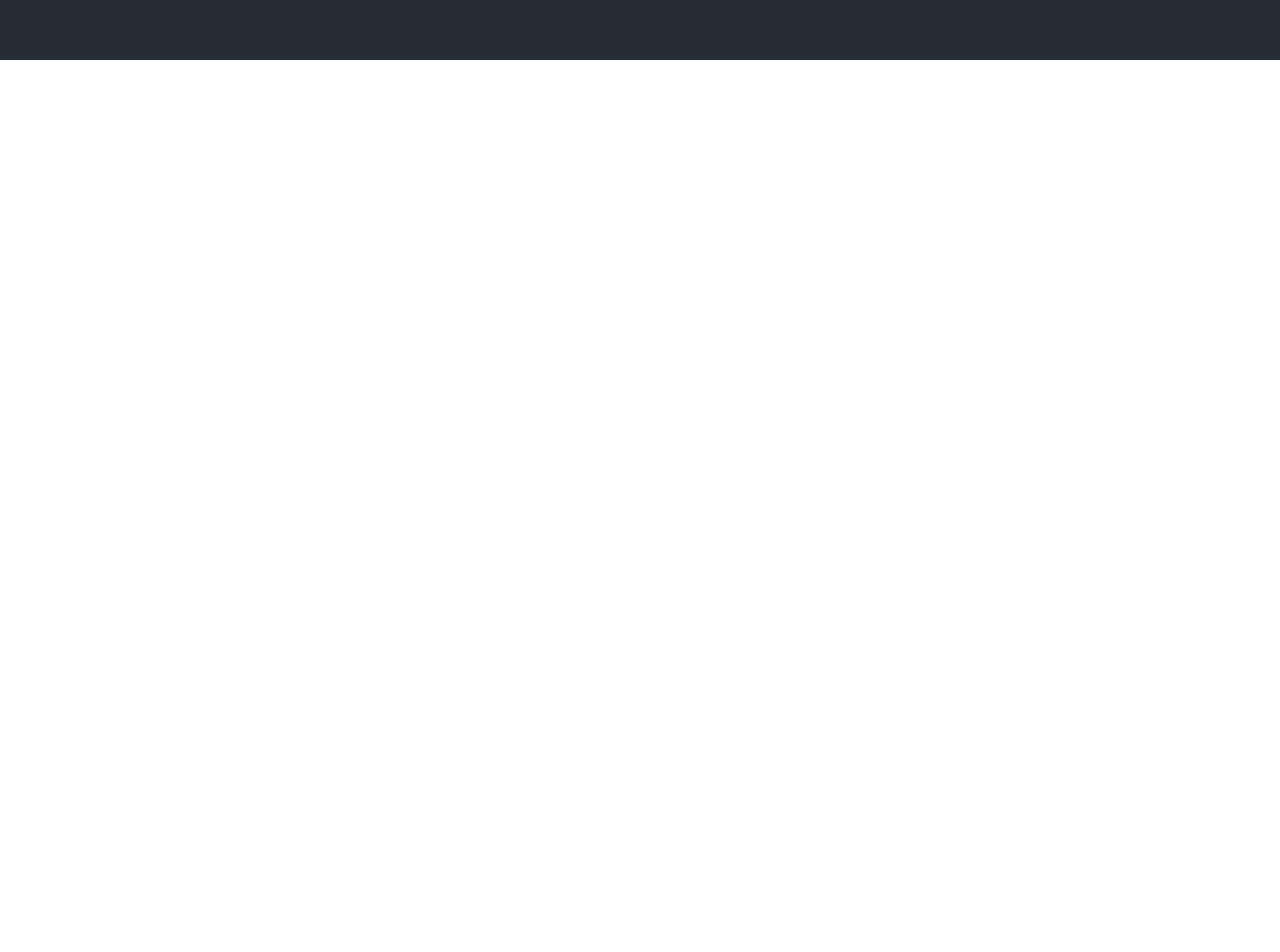
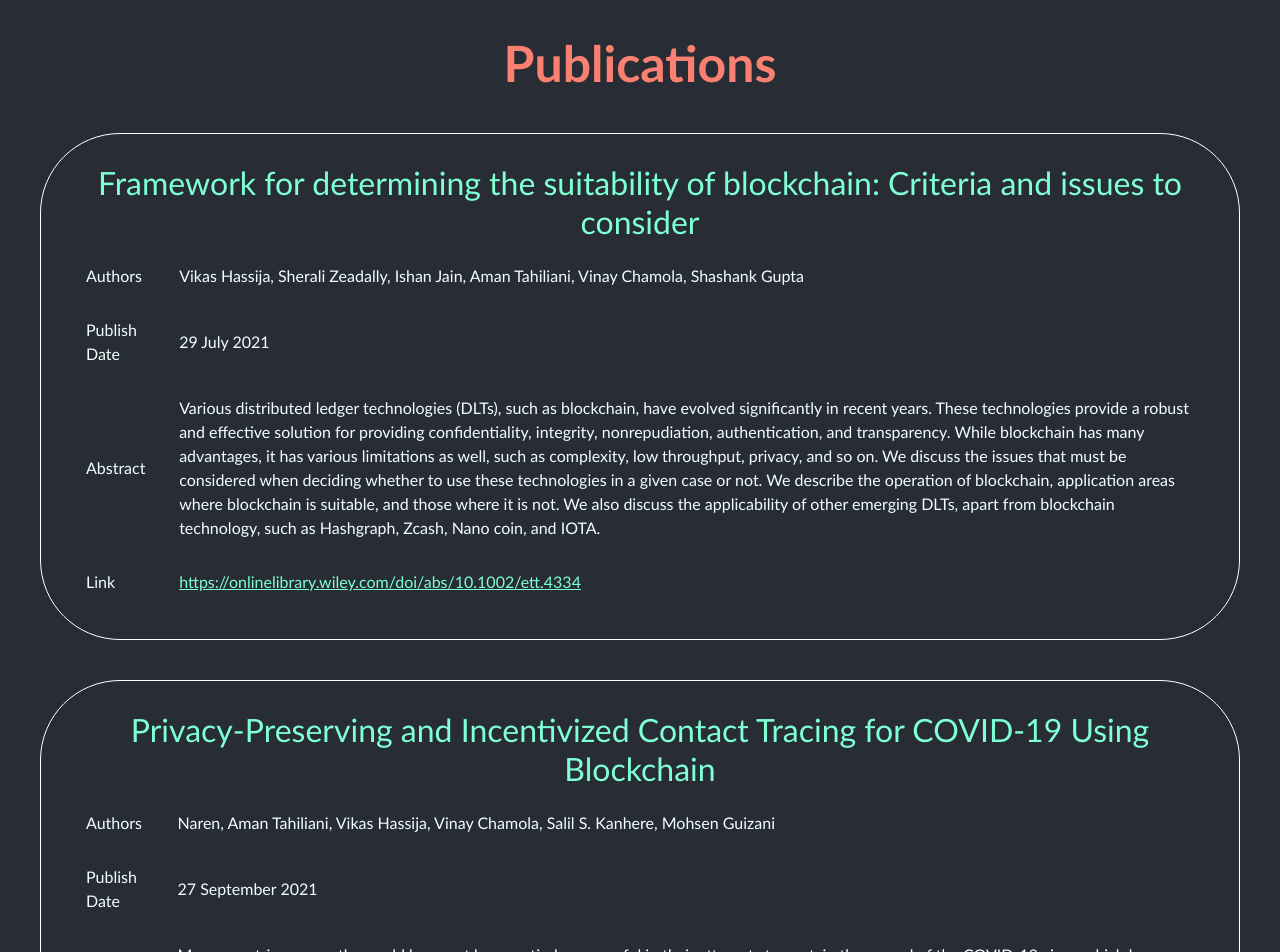
Before and after one commit to AmanTahiliani/Portfolio, a React (Create React App) app: page / in a window 1280 px wide. Shown: the part 840-1792 px from the top of the page. Before the commit the page ends 900 px from the top, so only its background shows below. Built offline with nearby package versions, Linux system fonts and the light colour scheme.

Commit message:
Added Publications details

```diff
--- a/src/App.css
+++ b/src/App.css
@@ -4,7 +4,6 @@
     position: absolute;
     top: 0px;
     right: 0px;
-    bottom: -100px;
     left: 0px;
     font-family: 'Gill Sans', 'Gill Sans MT', Calibri, 'Trebuchet MS', sans-serif;
     color: azure;
@@ -58,3 +57,7 @@ hr {
     margin-right: 15% !important;
     border: 10px solid aquamarine;
 }
+
+.publications {
+    margin-top: 150px;
+}
--- a/src/App.js
+++ b/src/App.js
@@ -2,6 +2,9 @@ import logo from "./logo.svg";
 import "./App.css";
 import Header from "./components/Header";
 import About from "./components/About";
+import Publication from "./components/Publication";
+import publicationData from "./components/publications.json"
+import { getByTitle } from "@testing-library/react";
 
 function App() {
   return (
@@ -9,7 +12,12 @@ function App() {
       <Header />
       <hr></hr>
       <About className ="About" />
-      <div></div>
+      <div className="publications">
+        <h2 style={{color:"salmon", fontSize:"50px"}}><b>Publications</b></h2>
+        {publicationData.map(({title,authors, publish_date, abstract,link}) =>(
+          <Publication title={title} authors={authors} publish_date={publish_date} abstract={abstract} link={link}/>
+        ))}
+      </div>
     </div>
   );
 }
--- /dev/null
+++ b/src/components/Publication.js
@@ -0,0 +1,36 @@
+import React, { Component } from "react";
+import "bootstrap/dist/css/bootstrap.css";
+import { Row, Col, TabContainer } from "react-bootstrap";
+import "./publication.css";
+
+class Publication extends Component {
+  render() {
+    return (
+      <div className="publication-detail">
+          <h3>{this.props.title}</h3>
+            <table>
+                <tbody>
+                    <tr>
+                        <td>Authors</td>
+                        <td>{this.props.authors}</td>
+                    </tr>
+                    <tr>
+                        <td>Publish Date</td>
+                        <td>{this.props.publish_date}</td>
+                    </tr>
+                    <tr>
+                        <td>Abstract</td>
+                        <td>{this.props.abstract}</td>
+                    </tr>
+                    <tr>
+                        <td>Link</td>
+                        <td><a href={this.props.link}>{this.props.link}</a></td>
+                    </tr>
+                </tbody>
+            </table>
+        </div>
+    );
+  }
+}
+
+export default Publication;
--- a/src/components/about.css
+++ b/src/components/about.css
@@ -1,13 +1,10 @@
 .AboutComponent {
-    background: rgb(2, 182, 182);
     opacity: 5;
     width: 75%;
     margin-top: 80px;
     margin-left: 12.5%;
     padding-top: 4%;
     padding-bottom: 4%;
-    border-radius: 6em;
-    border: 2px solid rgba(255, 255, 255, 0.425);
 }
 
 h1 {
@@ -28,7 +25,7 @@ h1 {
 
 .InfoColumn h3 {
     margin-bottom: 30px;
-    color: rgb(226, 226, 45);
+    color: salmon;
 }
 
 ul {
--- a/src/components/header.css
+++ b/src/components/header.css
@@ -24,22 +24,22 @@
     color: aquamarine;
 }
 
-a:link {
+.header a:link {
     text-decoration: none;
     color: aquamarine;
 }
 
-a:visited {
+.header a:visited {
     text-decoration: none;
     color: aquamarine;
 }
 
-a:hover {
+.header a:hover {
     text-decoration: none;
     color: aquamarine;
 }
 
-a:active {
+.header a:active {
     text-decoration: none;
     color: aquamarine;
 }
--- /dev/null
+++ b/src/components/publication.css
@@ -0,0 +1,31 @@
+table,
+th,
+td {
+    border-collapse: collapse;
+}
+
+th,
+td {
+    padding: 15px;
+    text-align: left;
+}
+
+tr:hover {
+    background-color: salmon;
+}
+
+.publication-detail {
+    padding: 30px;
+    margin: 40px;
+    border: 1px solid white;
+    border-radius: 5em;
+}
+
+.publication-detail h3 {
+    font-size: xx-large;
+    color: aquamarine;
+}
+
+.publication-detail a {
+    color: aquamarine
+}
--- /dev/null
+++ b/src/components/publications.json
@@ -0,0 +1,22 @@
+[{
+        "title": "Framework for determining the suitability of blockchain: Criteria and issues to consider",
+        "authors": "Vikas Hassija, Sherali Zeadally, Ishan Jain, Aman Tahiliani, Vinay Chamola, Shashank Gupta",
+        "publish_date": "29 July 2021",
+        "abstract": "Various distributed ledger technologies (DLTs), such as blockchain, have evolved significantly in recent years. These technologies provide a robust and effective solution for providing confidentiality, integrity, nonrepudiation, authentication, and transparency. While blockchain has many advantages, it has various limitations as well, such as complexity, low throughput, privacy, and so on. We discuss the issues that must be considered when deciding whether to use these technologies in a given case or not. We describe the operation of blockchain, application areas where blockchain is suitable, and those where it is not. We also discuss the applicability of other emerging DLTs, apart from blockchain technology, such as Hashgraph, Zcash, Nano coin, and IOTA.",
+        "link": "https://onlinelibrary.wiley.com/doi/abs/10.1002/ett.4334"
+    },
+    {
+        "title": "Privacy-Preserving and Incentivized Contact Tracing for COVID-19 Using Blockchain",
+        "authors": "Naren, Aman Tahiliani, Vikas Hassija, Vinay Chamola, Salil S. Kanhere, Mohsen Guizani",
+        "publish_date": "27 September 2021",
+        "abstract": "Many countries across the world have not been entirely successful in their attempts to contain the spread of the COVID-19 virus, which has caused, quite possibly, one of the greatest disasters of the 21st century. A rich variety of contact tracing applications, each offering its own unique set of features, are currently being used to track the spread of the virus from person to person, and isolate/quarantine suspected individuals. However, existing approaches have not been very successful since they lack incentives to motivate users to use them actively. Although each solution provides some form of privacy protection and data security, loopholes do exist, and there is scope for improvement. In this context, we explore the use of blockchain to help in advancing contact tracing applications. In this article, we describe how blockchain could offer enhanced data security and functionality without compromising users' privacy. The effectiveness of contact tracing applications improves with the user base. In this regard, we explore how blockchain-based smart contracts can be used to offer incentives to users at various stages of the contact tracing process. Next, we lay down a plan for future contact tracing frameworks that provide the advantages of blockchain and user incentives, and all the best features available in current solutions.",
+        "link": "https://ieeexplore.ieee.org/abstract/document/9548968"
+    },
+    {
+        "title": "Machine Unlearning: Its Need and Implementation Strategies",
+        "authors": "Aman Tahiliani, Vikas Hassija, Vinay Chamola, Mohsen Guizani",
+        "publish_date": "05 August 2021",
+        "abstract": "  Generally when users share information about themselves on some online platforms, they knowingly or unknowingly allow this data to be used by the companies behind these companies for various purposes including selling this information to advertisers as well as using it to better enrich their predictive models. In the event of the user changing their minds on allowing such data about them to be able to be used by the companies, it becomes a strenuous task for the companies to get rid of the influence of this collected data, especially when it has been used to train their machine learning models. Recent legislations by governing bodies, like the European Union, grant people the right to choose where data about them may be used, including a right to have their data and its resulting influence be completely removed from a company’s databases and machine learning models. To be able to do this at scale new machine unlearning solutions need to be invented. In this paper, we look at some of these early models of machine unlearning strategies that have been proposed.",
+        "link": "https://dl.acm.org/doi/abs/10.1145/3474124.3474158"
+    }
+]
```
Also changed, not shown: src/media/AmanTahilianiPortfolio.png.
